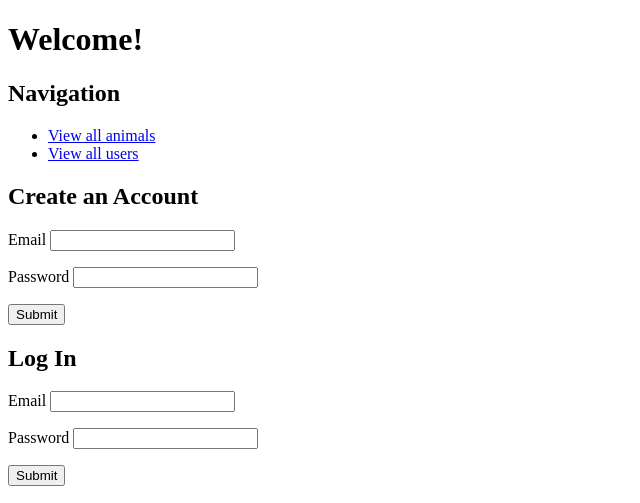
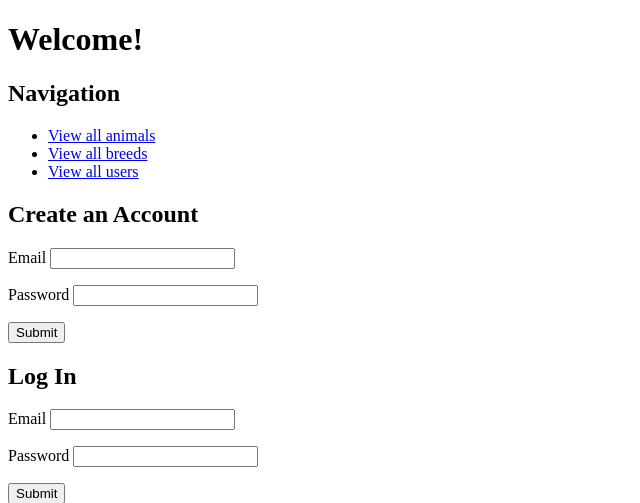
Before and after one commit to yingq007/furry-friends-finder, a Flask app: page / in a window 1280 px wide. Shown: the top 503 px of the page, without its empty margins (0-640 px from the left). Run offline with Flask 2, Linux system fonts and the light colour scheme.

Commit message:
create all_breeds on homepage and rreturn data

```diff
--- a/crud.py
+++ b/crud.py
@@ -80,8 +80,6 @@ def create_favorite(favorite_id, animal_id, user_id):
     return favorite
 
 
-
-
 def get_favorite_by_id(favorite_id):
     """Return a favorite by primary key."""
 
--- a/server.py
+++ b/server.py
@@ -25,7 +25,7 @@ def homepage():
 
     return render_template("homepage.html")
 
-@app.route("/api/breeds")
+@app.route("/breeds")
 def search_for_breeds():
     breed_type = 'dog'
     token = api_token.get_a_token()
@@ -38,7 +38,14 @@ def search_for_breeds():
     data = api_token.get_data(url, token, payload)
 
     print("************************")
-    print(data)
+    breed_types ={'breeds':[]}
+    for breednames in data['breeds']:
+        breed_types['breeds'].append(breednames['name'])
+
+        print(breed_types)
+    return breed_types
+
+
 
     #parse through the data, iterate with for loop, store breed names in a dictionary
     #key will be breeds and the value will be a list of breed names
@@ -50,18 +57,14 @@ def search_for_breeds():
 
     return render_template("homepage.html")
 
-# @app.route("/animals")
-# def show_all_animals():
-#     """View all animals"""
-#     gender = request.args.get('gender', '')
+@app.route("/animals")
+def show_all_animals():
+    """View all animals"""
 
+    animals = crud.get_animals()
 
+    return render_template("all_animals.html", animals=animals)
 
-#     url = 'https://api.petfinder.com/v2/animals?type=dog'
-
-
-
-#     return render_template("all_animals.html")
 
 if __name__ == "__main__":
     connect_to_db(app)
--- a/templates/homepage.html
+++ b/templates/homepage.html
@@ -7,7 +7,9 @@
   <h2>Navigation</h2>
   <ul>
     <li><a href="/animals">View all animals</a></li>
+    <li><a href="/breeds", id="breeds">View all breeds</a></li>
     <li><a href="/users">View all users</a></li>
+
   </ul>
 
   <h2>Create an Account</h2>
```
Also changed, not shown: api_token.py (+5 -5 lines), templates/all_animals.html (+5 -5 lines).
